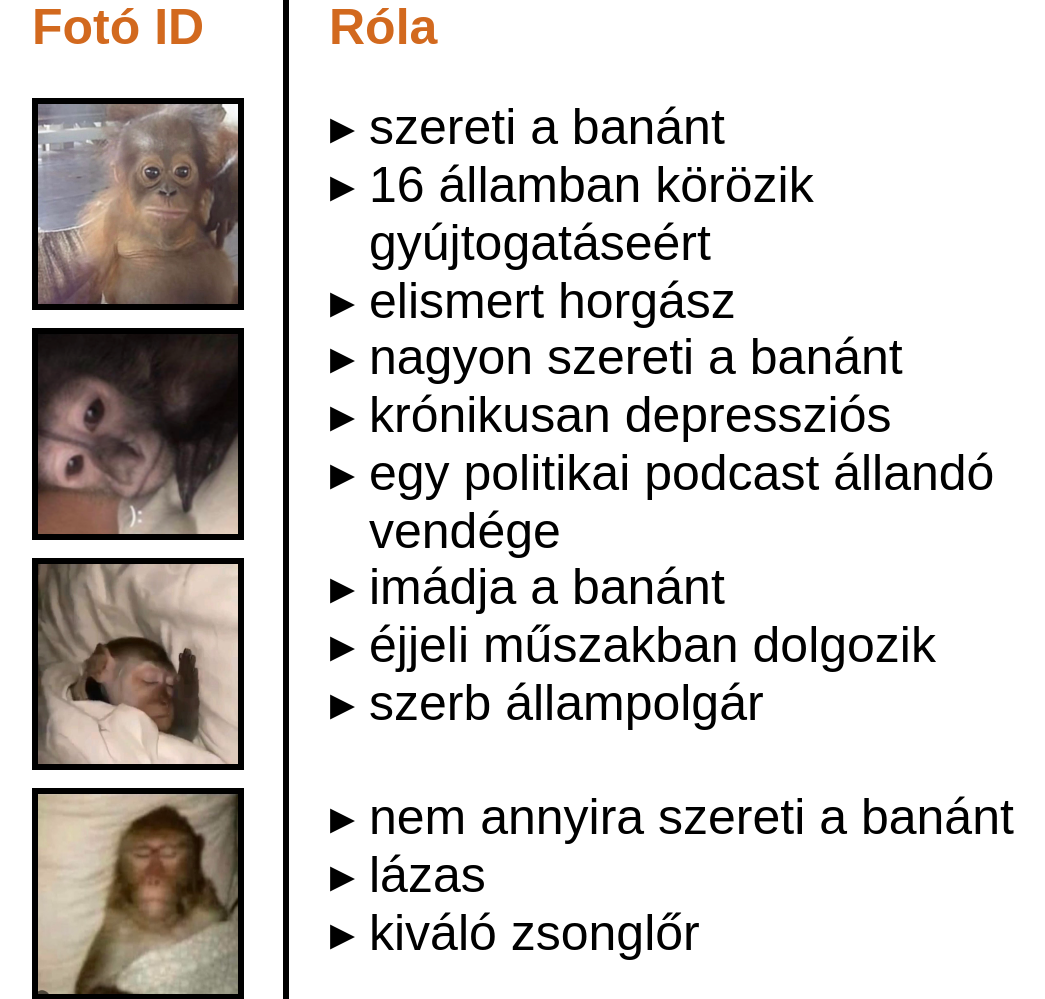
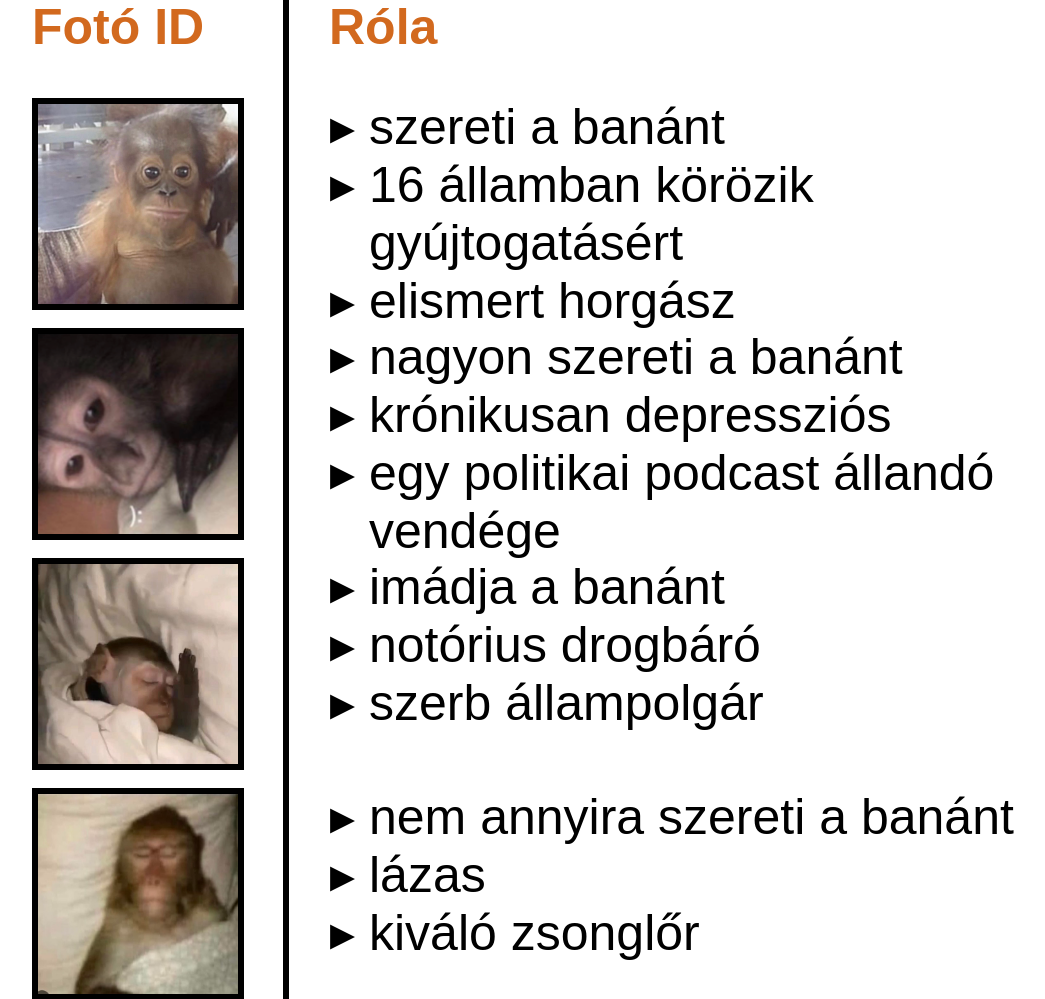
Before and after one commit to csabszerko/webterv, a PHP site: page /stats.html in a window 1280 px wide. Shown: the part 164-1163 px from the top of the page, without its empty margins (51-1096 px from the left). Run offline with PHP 8.4, Linux system fonts and the light colour scheme.

Commit message:
notorius drogbaro

```diff
--- a/monki/stats.html
+++ b/monki/stats.html
@@ -27,7 +27,7 @@
                 <td headers="about">
                     <ul>
                         <li>szereti a banánt</li>
-                        <li>16 államban körözik gyújtogatáseért</li>
+                        <li>16 államban körözik gyújtogatásért</li>
                         <li>elismert horgász</li>
                     </ul>
                 </td>
@@ -47,7 +47,7 @@
                 <td headers="about">
                     <ul>
                         <li>imádja a banánt</li>
-                        <li>éjjeli műszakban dolgozik</li>
+                        <li>notórius drogbáró</li>
                         <li>szerb állampolgár</li>
                     </ul>
                 </td>
--- a/monki/styles.css
+++ b/monki/styles.css
@@ -88,6 +88,7 @@ main {
     }
 
 }
+
 @keyframes csusziMajom
 {
     0%
@@ -98,6 +99,22 @@ main {
     100% {
         /* transform: translateY(0); */
         /* height: 200px; */
+    }
+
+}
+
+@keyframes ujMajom
+{
+    0%
+    {
+        /* transform: translateX(-10vw); */
+        transform: scale3d(1, 0, 1);
+        height: 0;
+    }
+    100% {
+        /* transform: translateX(0); */
+        transform: scale3d(1, 1, 1);
+        height: 230px;
     }
 
 }
```
